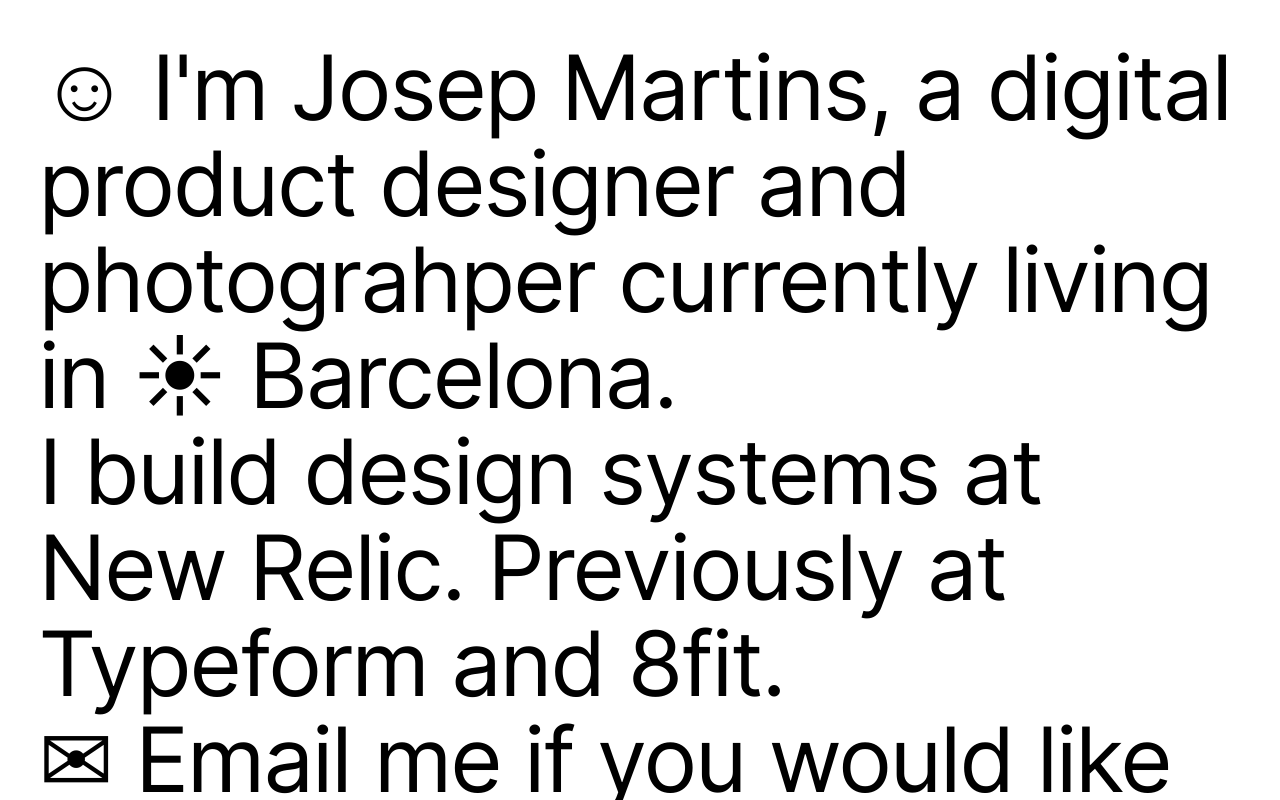
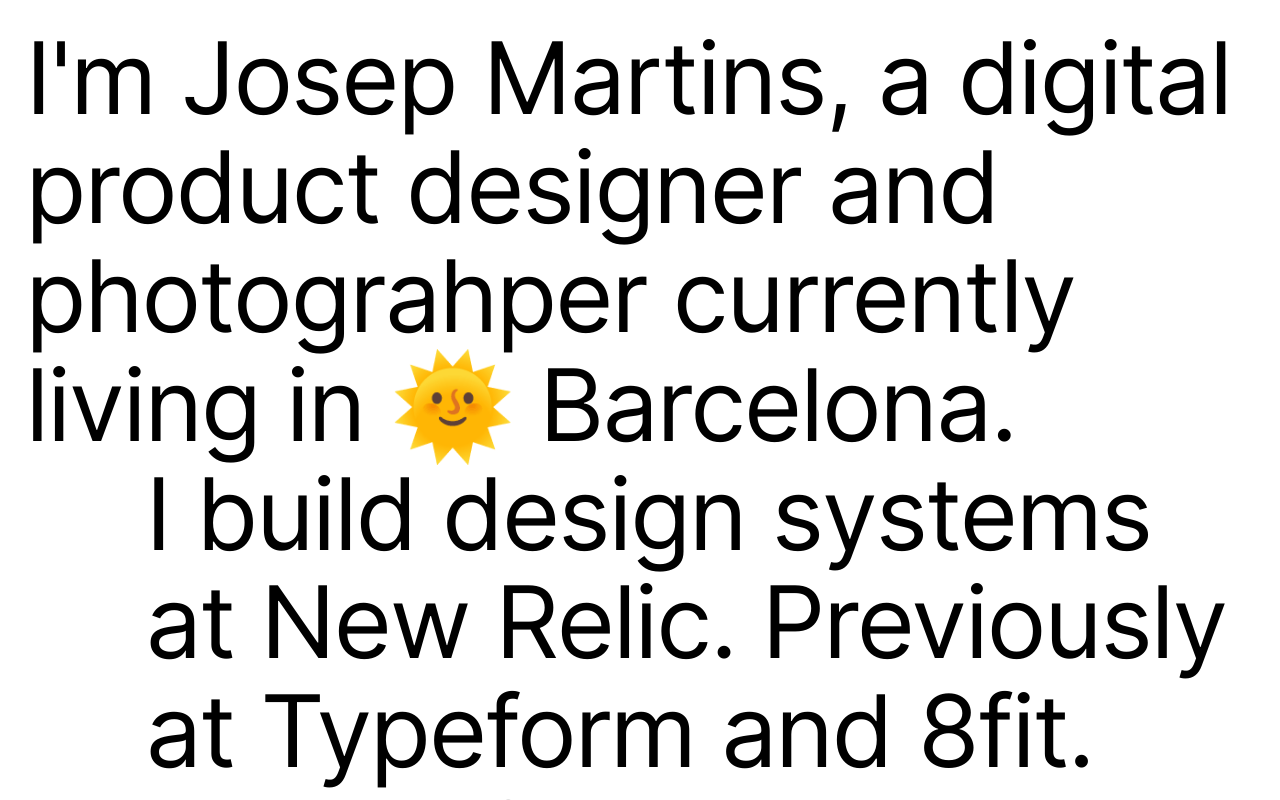
Before and after one commit to josepmartins/portfolio, a React (Create React App) app: page / in a window 1280 px wide. Shown: the top 800 px of the page. Built offline with nearby package versions, Linux system fonts and the light colour scheme.

Commit message:
Adjust home styles

```diff
--- a/src/components/base-styles.js
+++ b/src/components/base-styles.js
@@ -60,9 +60,8 @@
     text-decoration: none;
 
     &:hover {
-      text-decoration: underline;
-      text-decoration-style: wavy;
-      text-decoration-color: blue;
+      text-decoration: line-through;
+      text-decoration-style: inherit;
       text-decoration-thickness: from-font;
     }
   }
--- a/src/pages/home.js
+++ b/src/pages/home.js
@@ -2,27 +2,25 @@
 import styled from 'styled-components'
 
 const Content = styled.h1`
-  font-size: clamp(3rem, 10vw, 5rem);
-  line-height: 5.33333rem;
+  font-size: clamp(3rem, 10vw, 5.55555rem);
+  line-height: 1.088888888888em;
   letter-spacing: -0.1111111111111111rem;
+
+  p:nth-child(2n) {
+    padding-left: 1.2em;
+  }
 `
 const Wrapper = styled.div`
   width: 100%;
-  padding: 5vh 3vw;
+  padding: 3vh 2vw 3vh 2vw;
 `
 
 const Home = () => (
   <Wrapper>
     <Content>
-      <p>
-        ☺ I'm Josep Martins, a digital product designer and <a target='_blank' rel="noopener noreferrer" href='https://www.instagram.com/josepmartins/'>photograhper</a> currently living in ☀ Barcelona.
-      </p>
-      <p>
-        I build design systems at <a target='_blank' rel="noopener noreferrer" href='https://newrelic.com/'>New Relic</a>. Previously at <a target='_blank' rel="noopener noreferrer" href='https://typeform.com/'>Typeform</a> and <a target='_blank' rel="noopener noreferrer" href='https://8fit.com/'>8fit</a>.
-      </p>
-      <p>
-        ✉ <a target='_blank' rel="noopener noreferrer" href='mailto:jsp.mrtns@gmail.com'>Email me</a> if you would like to talk or work together.
-      </p>
+      <p>I'm Josep Martins, a digital product designer and <a target='_blank' rel="noopener noreferrer" href='https://www.instagram.com/josepmartins/'>photograhper</a> currently living in &#x1f31e; Barcelona. </p>
+      <p>I build design systems at <a target='_blank' rel="noopener noreferrer" href='https://newrelic.com/'>New Relic</a>. Previously at <a target='_blank' rel="noopener noreferrer" href='https://typeform.com/'>Typeform</a> and <a target='_blank' rel="noopener noreferrer" href='https://8fit.com/'>8fit</a>.</p>
+      <p><a target='_blank' rel="noopener noreferrer" href='mailto:jsp.mrtns@gmail.com'>Email me</a> if you would like to talk or work together.</p>
     </Content>
   </Wrapper>
 )
```
